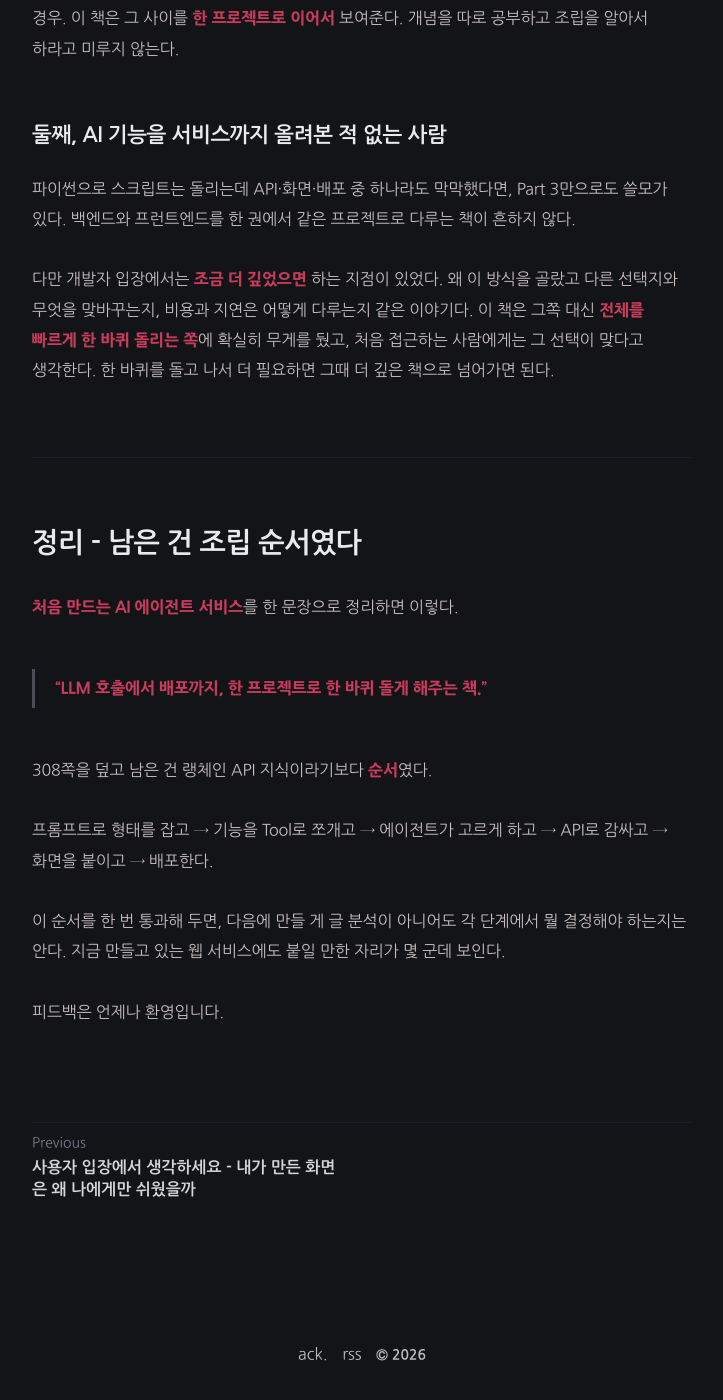
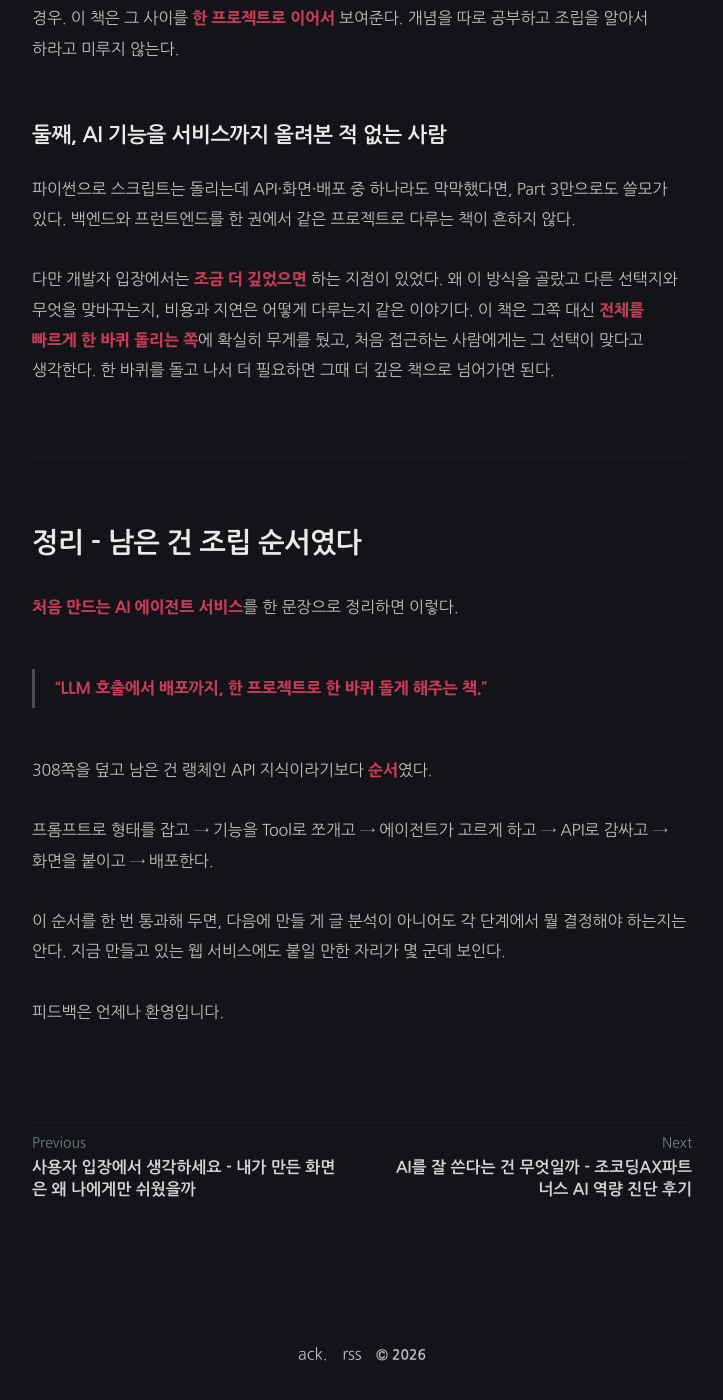
Before and after one commit to LeeJams/LeeJams.github.io, a Jekyll site: the page built from _posts/book/2026-08-31-first-ai-agent-service.md, in a window 1280 px wide and 1400 px high, scrolled down 5185 px. Shown: the whole window, without its empty margins (278-1001 px from the left). Built offline with Jekyll 4.4.1, drawn with Linux system fonts in a browser that asks for light colours; comment, search, counter and statistics services are not loaded; part of the change alters nothing that is shown.

Commit message:
조코딩AX파트너스 AI 역량 진단 후기

```diff
--- /dev/null
+++ b/_posts/ai/2026-09-01-jocoding-ax-partners-ai-competency-assessment.md
@@ -0,0 +1,126 @@
+---
+layout: post
+title: "AI를 잘 쓴다는 건 무엇일까 - 조코딩AX파트너스 AI 역량 진단 후기"
+tags: [AI, AI 역량 진단, 조코딩AX파트너스, APEX Expert, Codex, AI 코딩]
+category: ["AI"]
+---
+
+> **"AI와 함께 제한 시간 안에 실무 과제를 해결해야 한다면, 나는 어디까지 할 수 있을까?"**
+
+조코딩AX파트너스의 APEX Expert AI 실무 역량 평가를 봤다.
+
+평소 AI를 많이 쓰고는 있지만, 내가 정말 잘 쓰고 있는지 객관적으로 확인할 기회는 흔하지 않았다. 마침 무료 파일럿 응시 기회가 있어 신청해 테스트를 봤고, 결과는 **85점 / 100점, 61명 중 5위**였다.
+
+순위가 잘 나와서 기분이 좋기도 했지만, 점수보다 더 흥미로웠던 것은 이 시험이 AI 활용 능력을 평가하려 했던 방식이다. AI를 잘 쓴다는 게 정확히 어떤 것인지 아직은 설명하기 쉽지 않다. 그래서 AI를 활용해 실무 과제를 해결하는 과정 자체를 평가 대상으로 삼았다는 점이 재미있었다.
+
+![APEX Expert AI 역량 분석 리포트 - 시험 결과와 역량 분석](/assets/img/ai/jocoding-ax-partners/report-summary.png)
+
+---
+
+## 목차
+
+1. [시험은 네 단계로 진행됐다](#시험은-네-단계로-진행됐다)
+2. [재미있었던 점 - 결과물만 보지 않았다는 것](#재미있었던-점---결과물만-보지-않았다는-것)
+3. [다만 40분 안에 낯선 코드를 이해하는 방식은 아쉬웠다](#다만-40분-안에-낯선-코드를-이해하는-방식은-아쉬웠다)
+4. [그래도 리포트가 남긴 피드백은 분명했다](#그래도-리포트가-남긴-피드백은-분명했다)
+5. [AI 활용 역량을 어떻게 평가할 수 있을까](#ai-활용-역량을-어떻게-평가할-수-있을까)
+
+---
+
+## 시험은 네 단계로 진행됐다
+
+전체 시험 시간은 70분이었다. 이론 15분, 실기 40분, 마지막 게이트 검증 15분으로 구성됐다. 응시하면서는 크게 네 단계로 느껴졌다.
+
+1. **기본 AI 활용 이론**
+   - AI 사용과 개발 관련 개념을 묻는 객관식 문제였다.
+
+2. **수정할 지점 찾기**
+   - 처음 보는 Hono 웹 프레임워크 코드에서 개선할 만한 지점을 AI와 함께 찾는 단계였다.
+
+3. **실제로 코드 수정하기**
+   - 찾은 문제를 수정하고 테스트로 검증하는 단계였다.
+
+4. **내가 무엇을, 왜 고쳤는지 설명하기**
+   - 수정한 코드와 접근 방식을 주관식으로 설명하는 게이트 단계였다.
+
+실기에서는 세 가지 개선안을 제출했다. 디렉터리 요청 처리, 경로 탐색 성능, 첫 요청 지연과 관련된 문제를 골랐고, 제출 코드는 기존 테스트 3,703개를 다시 돌린 결과 회귀 없이 통과했다. 수정 전에는 실패하고 수정 후에는 통과하는 테스트도 세 건 만들었다.
+
+그래서 정량 평가는 30점 만점이었다.
+
+| 항목        | 결과         |
+| ----------- | ------------ |
+| 이론 평가   | 17 / 20      |
+| 실기 정량   | 30 / 30      |
+| 실기 정성   | 23 / 30      |
+| 게이트 검증 | 6 / 10       |
+| AI 활용     | 9 / 10       |
+| 총점        | **85 / 100** |
+
+결과 리포트에서는 문제 진단력 100%, 검증·품질 습관 96%, AI 협업 90%로 나왔다. AI에게 답만 받아오는 방식보다는, 문제를 찾고 테스트로 확인하는 흐름에는 익숙한 편이라는 평가로 읽혔다.
+
+---
+
+## 재미있었던 점 - 결과물만 보지 않았다는 것
+
+AI에게 얼마나 구체적으로 지시했는지, AI의 제안을 그대로 수용했는지 아니면 검증했는지, 실제로 테스트를 실행했는지까지 협업 로그를 기준으로 봤다. 내 경우 프롬프트 10회, 테스트 실행 16회, 수정 후 검증 사이클 3회가 기록됐다고 한다.
+
+이 부분은 좋았다.
+
+AI를 잘 쓴다는 건 그럴듯한 코드를 빨리 받아내는 것만은 아니라고 생각한다. AI가 제안한 내용을 그대로 붙이는 것보다, 왜 이 수정이 필요한지 확인하고 기존 동작을 깨뜨리지 않았는지 테스트하는 쪽이 더 중요하다.
+
+리포트에서도 이 점을 좋게 봤다. 실제 병목을 수치로 확인했고, 기존의 경로 등록 순서나 URL 처리 규칙을 유지한 채 최소 범위로 수정했다는 평가였다.
+
+AI가 답을 잘 주는 것도 중요하지만, 그 답을 **검증 가능한 결과물로 바꾸는 능력**도 함께 봐야 한다. 이 시험이 그 부분을 평가 대상으로 넣었다는 점은 꽤 좋았다.
+
+---
+
+## 다만 40분 안에 낯선 코드를 이해하는 방식은 아쉬웠다
+
+실기는 20분씩 두 번, 총 40분 동안 처음 보는 코드를 가지고 진행됐다. AI를 활용해 수정할 지점을 찾고, 실제로 고치고, 테스트까지 해야 했다.
+
+AI에게 코드를 읽혀서 후보를 받는 것까지는 가능하다. 하지만 답변을 기다리는 시간도 있고, 제안받은 코드를 내가 다시 읽고 판단하는 시간도 필요하다. 무엇보다 처음 보는 코드라면 수정 전에 구조와 기존 약속부터 이해해야 한다.
+
+심도 있는 코드 리뷰나 개선 과제라면 납득할 수 있다. 그런데 40분 안에 낯선 코드의 문제를 찾아 수정한 뒤, 마지막 단계에서 "어떻게 접근해서 풀었는가"까지 설명하라고 하면 조금 애매해진다.
+
+수정 자체는 AI와 함께 할 수 있다. 다만 그 코드가 왜 그렇게 동작하는지, 수정이 어떤 영향을 만들 수 있는지까지 충분히 이해한 상태에서 답하기에는 시간이 빠듯했다.
+
+실제로 내 리포트에서도 정성 평가와 게이트 검증에서 아쉬움이 남았다. 개선 자체는 인정받았지만, 성능 개선 뒤의 메모리 비용이나 정렬 비용, 새 기능을 사용하기 위해 사용자가 해야 하는 일처럼 **수정의 대가와 영향**을 충분히 설명하지 못했다.
+
+이건 단순히 글을 잘 쓰고 못 쓰는 문제가 아니다. 짧은 시간 안에 문제를 찾고 고치고 검증하고 설명하는 일은, 각각 필요한 사고의 종류가 다르다.
+
+---
+
+## 그래도 리포트가 남긴 피드백은 분명했다
+
+결과에서 가장 명확하게 남은 피드백은 하나였다.
+
+![APEX Expert AI 역량 분석 리포트 - 종합 평가](/assets/img/ai/jocoding-ax-partners/report-overall-review.png)
+
+> 좋아진 점만 쓰지 말고, 그 대가로 무엇이 늘어나는지도 함께 적을 것.
+
+예를 들어 성능을 개선했다면 수정 전 측정값만 제시하는 것으로는 부족하다. 수정 후 같은 조건에서 다시 측정한 값, 추가로 사용하는 메모리, 초기화 비용, 기존 사용자에게 달라지는 동작까지 같이 봐야 한다.
+
+생각해보면 실무에서도 그렇다.
+
+"빨라졌습니다"보다 "이 경로는 빨라졌지만, 초기화 비용이 생기고 이 기능을 호출해야 효과가 납니다"라고 설명하는 쪽이 훨씬 검토하기 쉽다. AI와 함께 코드를 수정할수록 이 설명은 더 중요해질 것 같다. 수정안을 빠르게 만들 수 있는 만큼, 사람이 책임지고 확인해야 할 범위도 더 넓어지기 때문이다.
+
+---
+
+## AI 활용 역량을 어떻게 평가할 수 있을까
+
+이 시험이 완벽한 평가 방식이라고 생각하지는 않는다. 특히 낯선 코드와 제한 시간, 주관식 설명의 조합은 앞으로 더 다듬어질 필요가 있다.
+
+그래도 아직 기준이 뚜렷하지 않은 영역에서, AI 활용을 단순한 이론 점수나 결과물 하나로 판단하지 않고 다음을 함께 보려 했다는 점은 의미가 있었다.
+
+- AI에게 무엇을 어떻게 요청했는가
+- 제안을 검증했는가
+- 실제 코드가 기존 기능을 깨뜨리지 않았는가
+- 수정한 내용을 스스로 설명할 수 있는가
+
+앞으로는 코드베이스에 익숙해지는 시간을 별도로 주거나, 문제 진단과 구현·설명을 조금 더 분리하면 더 좋은 평가가 될 수 있을 것 같다. AI를 잘 쓰는 사람은 단순히 AI의 답을 빨리 얻는 사람이 아니라, 답을 의심하고 검증하고 자신의 판단으로 연결하는 사람이니까.
+
+그래도 이번 경험은 재미있었다.
+
+객관적인 위치도 확인했고, 61명 중 5위라는 결과도 기분 좋았다. 무엇보다 평소 AI를 쓰는 방식을 한 번 돌아볼 수 있었다. 다음에는 "무엇을 고쳤는가"에서 멈추지 않고, **왜 이 선택을 했고 무엇이 함께 바뀌는가**까지 더 명확하게 설명해봐야겠다.
+
+피드백은 언제나 환영입니다.
--- a/_sass/klise/_base.scss
+++ b/_sass/klise/_base.scss
@@ -155,7 +155,7 @@ ul {
 ol {
   list-style: none;
   counter-reset: li;
-  li {
+  > li {
     position: relative;
     counter-increment: li;
     &::before {
```
Also changed, not shown: assets/img/ai/jocoding-ax-partners/report-overall-review.png (added), assets/img/ai/jocoding-ax-partners/report-summary.png (added).
